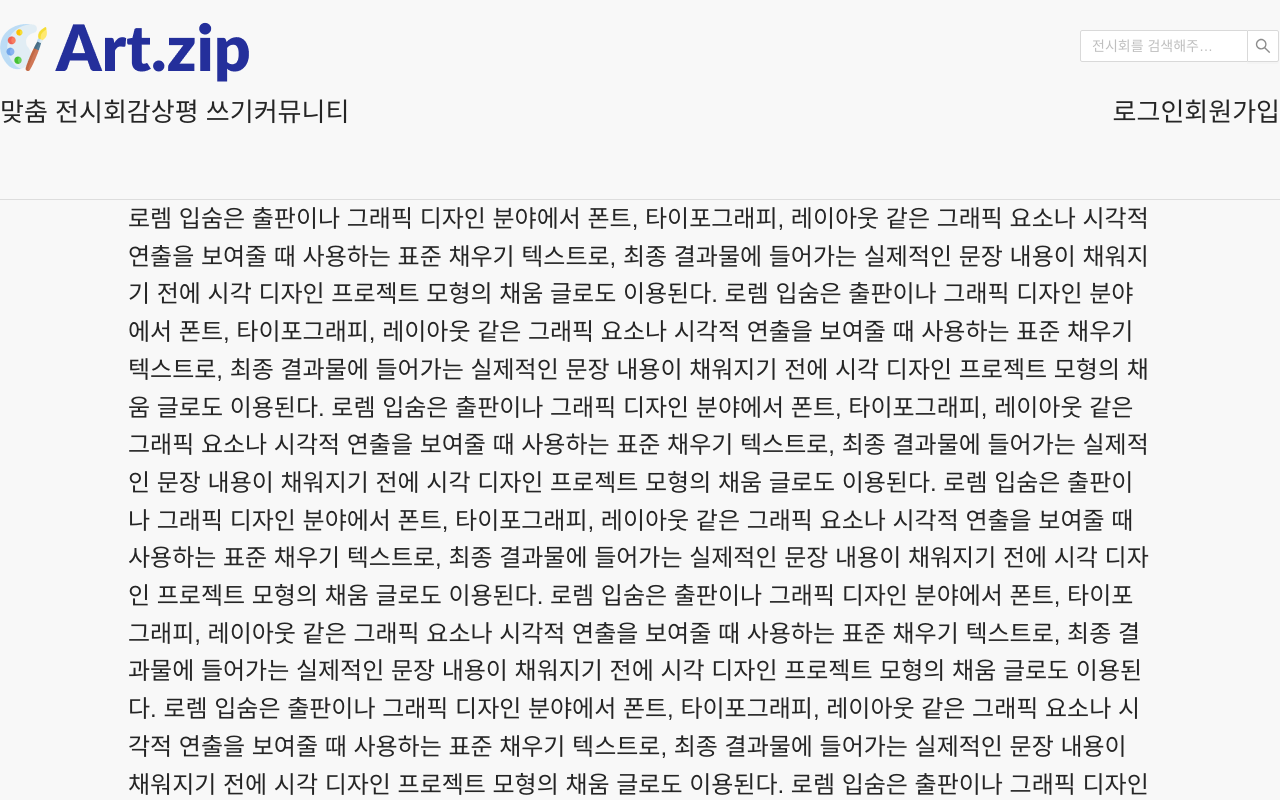
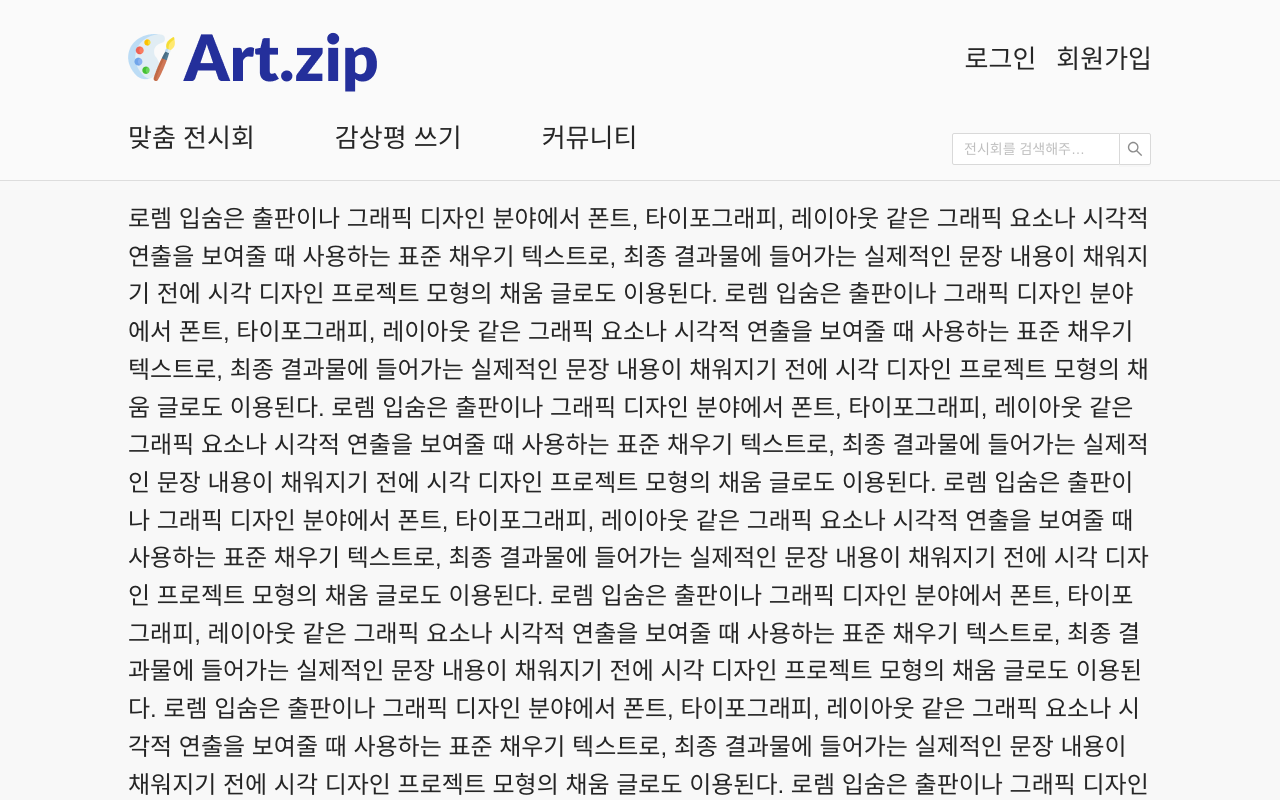
Before and after one commit to prgrms-web-devcourse/Team-BackFro-ArtZip-FE, a Next.js app: page / in a window 1280 px wide. Shown: the top 800 px of the page. Built offline with nearby package versions, Linux system fonts and the light colour scheme; a web font is replaced by a local one.

Commit message:
design: header 마크업 수정 및 css 추가

```diff
--- a/components/organism/Header/index.tsx
+++ b/components/organism/Header/index.tsx
@@ -2,6 +2,7 @@ import styled from '@emotion/styled';
 import Logo from 'components/atoms/Logo';
 import { Input } from 'antd';
 import Link from 'next/link';
+import { css } from '@emotion/css';
 
 const { Search } = Input;
 
@@ -9,17 +10,22 @@ const Header = () => {
   return (
     <StyledHeader>
       <Container>
-        <Logo />
-        <Search
-          placeholder="전시회를 검색해주세요."
-          allowClear
-          style={{
-            width: 200,
-          }}
-        />
+        <Link href="/">
+          <a>
+            <Logo />
+          </a>
+        </Link>
+        <Utility>
+          <Link href="/signin" passHref>
+            <StyledA>로그인</StyledA>
+          </Link>
+          <Link href="/signup" passHref>
+            <StyledA>회원가입</StyledA>
+          </Link>
+        </Utility>
       </Container>
-      <Navigation>
-        <PageLinks>
+      <Container>
+        <Navigation>
           <Link href="/search-result" passHref>
             <StyledA>맞춤 전시회</StyledA>
           </Link>
@@ -29,47 +35,82 @@ const Header = () => {
           <Link href="/community" passHref>
             <StyledA>커뮤니티</StyledA>
           </Link>
-        </PageLinks>
-        <UserLinks>
-          <Link href="/signin" passHref>
-            <StyledA>로그인</StyledA>
-          </Link>
-          <Link href="/signup" passHref>
-            <StyledA>회원가입</StyledA>
-          </Link>
-        </UserLinks>
-      </Navigation>
+        </Navigation>
+        <Search
+          placeholder="전시회를 검색해주세요."
+          allowClear
+          style={{
+            width: 200,
+          }}
+        />
+      </Container>
     </StyledHeader>
   );
 };
 
+const dynamicWidth = () => css`
+  width: 80%;
+  max-width: 1400px;
+  margin: 0 auto;
+
+  @media (max-width: 767px) {
+    width: 90%;
+  }
+`;
+
 const StyledHeader = styled.header`
-  width: 100%;
-  height: 200px;
   position: fixed;
   top: 0;
   left: 0;
+  width: 100%;
+  padding-top: 10px;
   border-bottom: 1px solid #dddddd;
+  background-color: #fafafa;
 `;
 
 const Container = styled.div`
   display: flex;
   justify-content: space-between;
   align-items: center;
+  width: 80%;
+  max-width: 1400px;
+  margin: 0 auto;
+
+  &:first-of-type {
+    margin-bottom: 10px;
+  }
+
+  @media (max-width: 767px) {
+    width: 90%;
+  }
+`;
+
+const Utility = styled.div`
+  & > a:first-of-type {
+    margin-right: 20px;
+  }
 `;
 
 const Navigation = styled.nav`
   display: flex;
   justify-content: space-between;
   align-items: center;
-`;
 
-const PageLinks = styled.div`
-  display: flex;
-`;
+  & > a {
+    margin-right: 80px;
+    padding-bottom: 20px;
+    border-bottom: 4px solid transparent;
+    margin-bottom: -3px;
 
-const UserLinks = styled.div`
-  display: flex;
+    &:hover {
+      font-weight: 500;
+      border-bottom: 4px solid #242f9b;
+    }
+  }
+
+  & > a:last-of-type {
+    margin-right: 0;
+  }
 `;
 
 const StyledA = styled.a`
```
